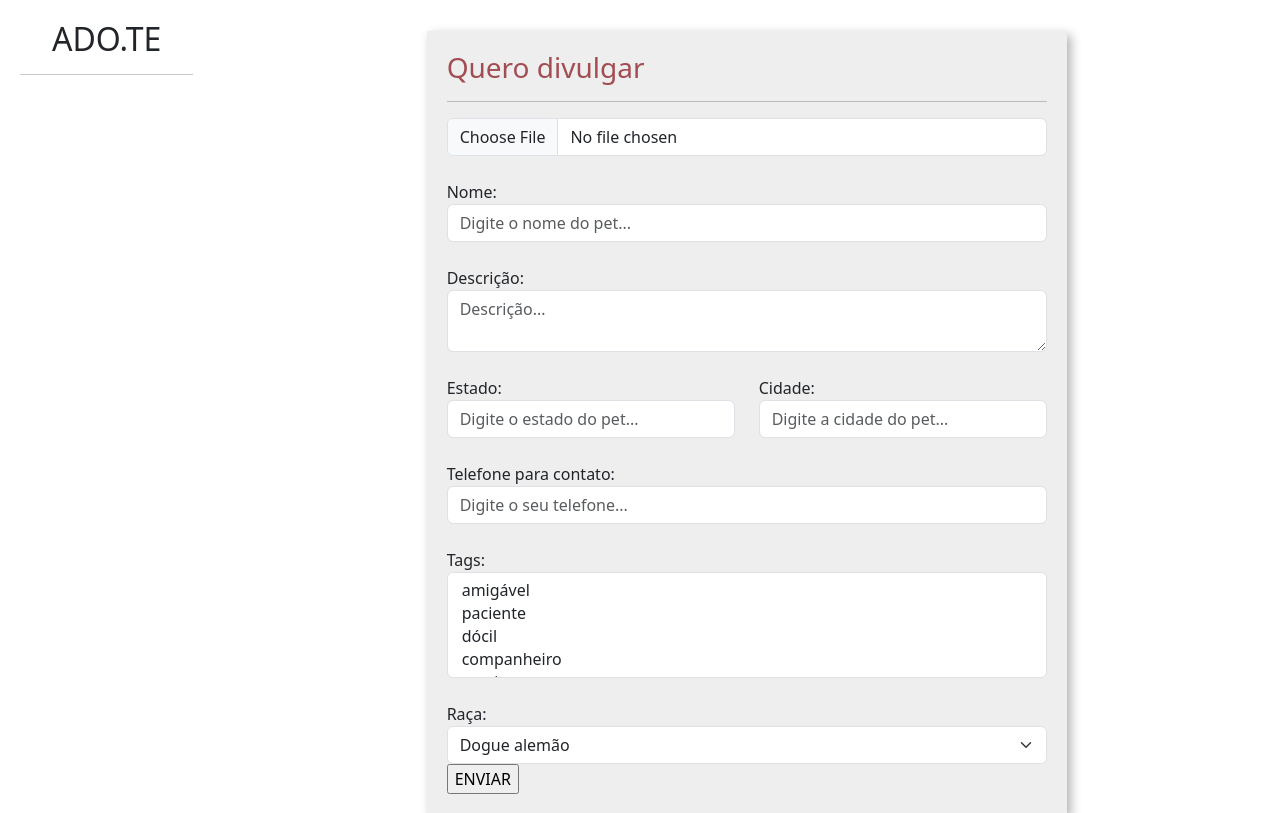
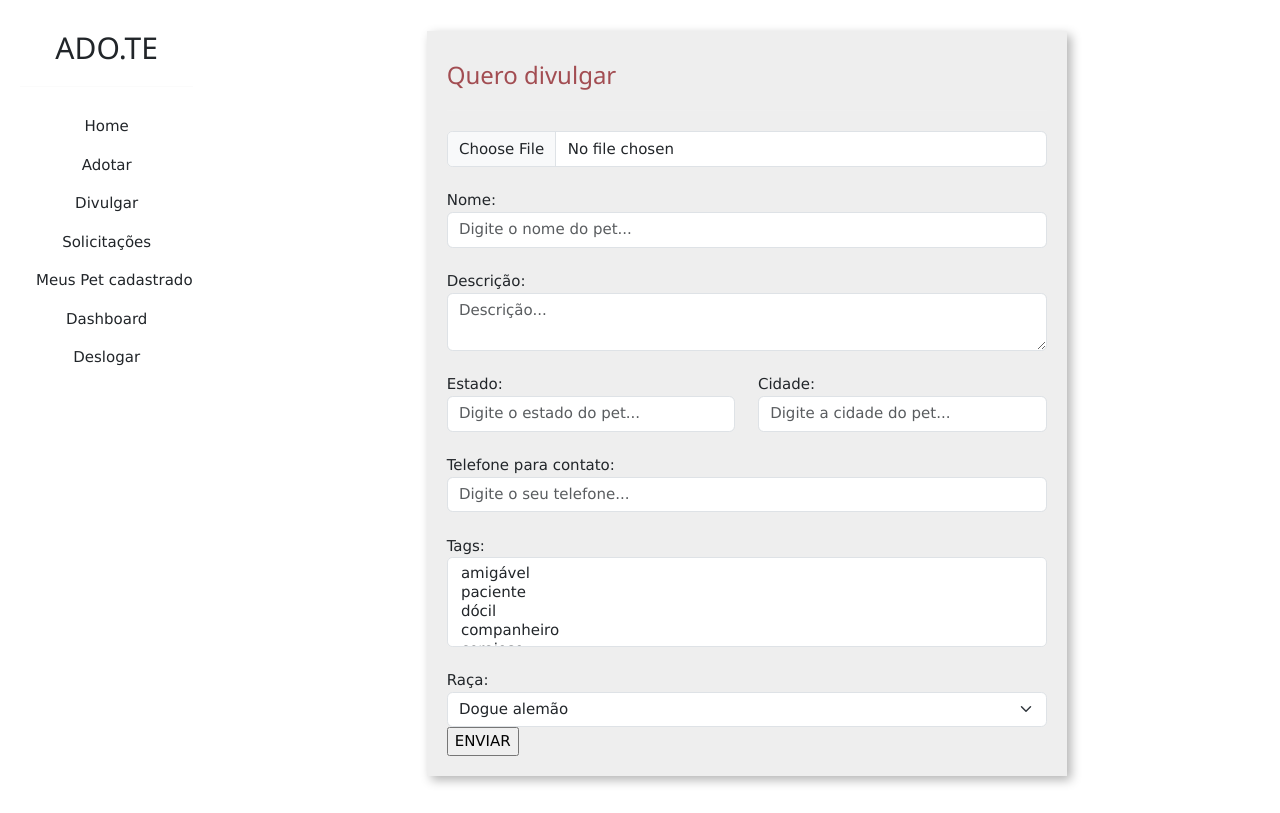
Before and after one commit to IltonBJSilva/adote, a Django app: page /divulgar/novo_pet/ in a window 1280 px wide. Shown: the top 813 px of the page. Run offline with Django 4.2, Linux system fonts and the light colour scheme; a user stored in the database is signed in; data comes from the database, SQL or seed files in the repository; parts of the project's set-up code (start-up, migrations or seed data) failed here and were passed over.

Commit message:
Side bar visual adicionado

```diff
--- a/adotar/templates/listar_pets.html
+++ b/adotar/templates/listar_pets.html
@@ -15,10 +15,8 @@
 <body>
 <div class="container-fluid">
     <div class="row">
-        <div class="col-md-2 bg-side sidebar">
-            <h2>ADO.TE</h2>
-            <hr>
-        </div>
+		{% include "side_bar.html" %}
+
         <div class="col-md">
             <div class="wrapper">
                 <div class="box width80">
--- /dev/null
+++ b/adotar/templates/side_bar.html
@@ -0,0 +1,19 @@
+<link rel="stylesheet" href="https://www.w3schools.com/w3css/4/w3.css">
+
+<div class="col-md-2 bg-side sidebar">
+	<h2>ADO.TE</h2>
+	<hr>
+
+<!-- Sidebar -->
+
+  <a href="#" class="w3-bar-item w3-button">Home</a><br>
+  <a href="#" class="w3-bar-item w3-button">Adotar</a><br>
+  <a href="#" class="w3-bar-item w3-button">Divulgar</a><br>
+
+  <a href="#" class="w3-bar-item w3-button">Solicitações</a><br>
+  <a href="#" class="w3-bar-item w3-button">Meus Pet cadastrado</a><br>
+  <a href="#" class="w3-bar-item w3-button">Dashboard</a><br>
+
+  <a href="#" class="w3-bar-item w3-button">Deslogar</a><br>
+
+</div>
--- a/adote/settings.py
+++ b/adote/settings.py
@@ -139,3 +139,9 @@
 
 # Email
 EMAIL_BACKEND = 'django.core.mail.backends.console.EmailBackend'
+
+
+
+
+LOGIN_REDIRECT_URL = '/adotar/'
+LOGOUT_REDIRECT_URL = '/auth/login/'
--- a/divulgar/templates/novo_pet.html
+++ b/divulgar/templates/novo_pet.html
@@ -13,10 +13,7 @@
 <body>
 <div class="container-fluid">
     <div class="row">
-        <div class="col-md-2 bg-side sidebar">
-            <h2>ADO.TE</h2>
-            <hr>
-        </div>
+        {% include "side_bar.html" %}
         <div class="col-md">
             <div class="wrapper">
                 <div class="box">
--- a/divulgar/templates/seus_pets.html
+++ b/divulgar/templates/seus_pets.html
@@ -14,10 +14,7 @@
 <body>
 <div class="container-fluid">
     <div class="row">
-        <div class="col-md-2 bg-side sidebar">
-            <h2>ADO.TE</h2>
-            <hr>
-        </div>
+        {% include "side_bar.html" %}
         <div class="col-md">
             <div class="wrapper">
                 <div class="box width80">
```
Also changed, not shown: divulgar/templates/dashboard.html (+1 -6 lines), divulgar/templates/ver_pedido_adocao.html (+1 -6 lines), divulgar/templates/ver_pet.html (+1 -6 lines).
